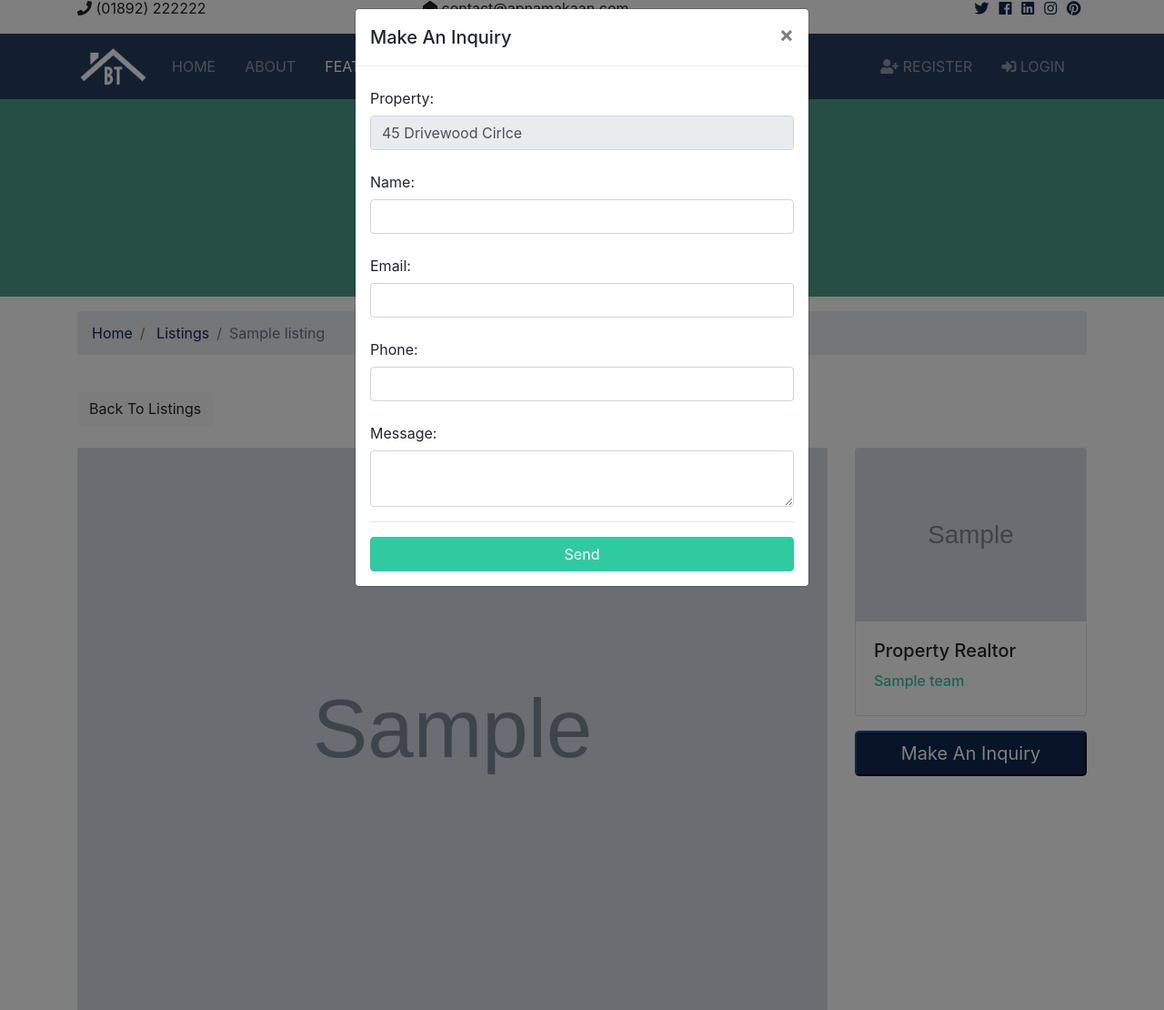
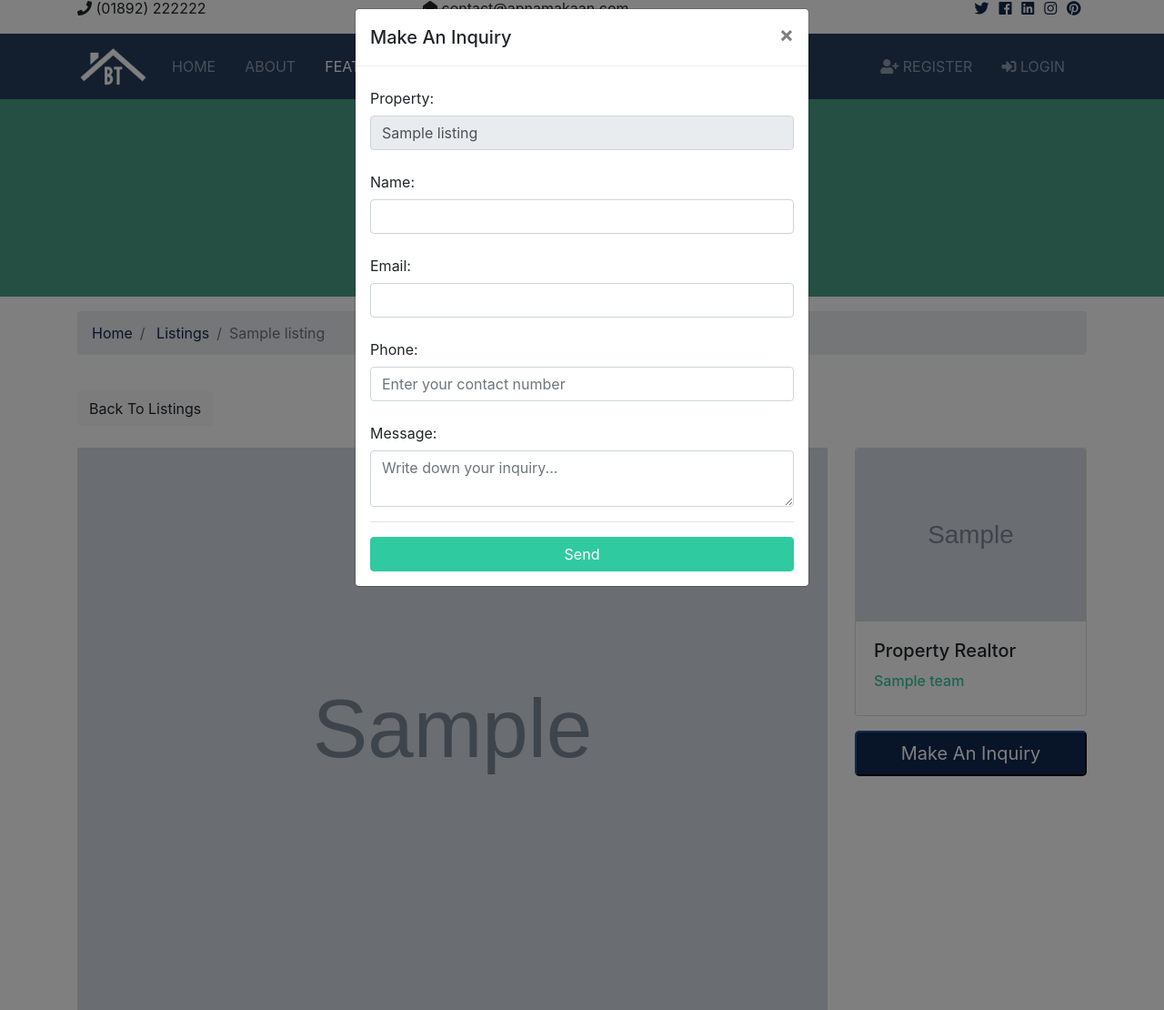
Before and after one commit to almostdevelopr/rentalproject, a Django app: page /listings/1 in a window 1280 px wide, after a click on "Make An Inquiry". Shown: the part 19-1129 px from the top of the page at 91% size. Run offline with Django 4.2, Linux system fonts and the light colour scheme; tables that the repository leaves empty hold one stand-in row (values such as "Sample post"); grey boxes marked "Sample" are stand-in pictures; some libraries are stand-ins or nearby versions.

Commit message:
Add contact form

```diff
--- /dev/null
+++ b/contacts/urls.py
@@ -0,0 +1,7 @@
+from django.urls import path
+
+from . import views
+
+urlpatterns = [
+    path('contact',views.contact,name='contact')
+]
--- a/contacts/views.py
+++ b/contacts/views.py
@@ -1,3 +1,4 @@
 from django.shortcuts import render
 
-# Create your views here.
+def contact(request):
+    return
--- a/rentalproject/urls.py
+++ b/rentalproject/urls.py
@@ -22,5 +22,6 @@ urlpatterns = [
     path('', include('pages.urls')),
     path('listings/', include('listings.urls')),
     path('accounts/', include('accounts.urls')),
+    path('contacts/', include('contacts.urls')),
     path('admin/', admin.site.urls),
 ]+static(settings.MEDIA_URL, document_root=settings.MEDIA_ROOT)
--- a/templates/listings/listing.html
+++ b/templates/listings/listing.html
@@ -167,26 +167,34 @@
           </button>
         </div>
         <div class="modal-body">
-          <form>
+          <form action="{% url 'contact' %}" method="POST">
+            {% csrf_token %}
+            {% if user.is_authenticated %}
+              <input type="hidden" name="user_id" value="{{user.id}}">
+            {% else %}
+              <input type="hidden" name="user_id" value="0">
+            {% endif %}
+            <input type="hidden" name="team_realtor_email" value="{{listing.team_realtor.email}}">
+            <input type="hidden" name="listing_id" value="{{listing.id}}">
             <div class="form-group">
               <label for="property_name" class="col-form-label">Property:</label>
-              <input type="text" name="listing" class="form-control" value="45 Drivewood Cirlce" disabled>
+              <input type="text" name="listing" class="form-control" value="{{ listing.title }}" disabled>
             </div>
             <div class="form-group">
               <label for="name" class="col-form-label">Name:</label>
-              <input type="text" name="name" class="form-control" required>
+              <input type="text" name="name" class="form-control" {% if user.is_authenticated %} value="{{ user.first_name }} {{ user.last_name }}" {% endif %} required>
             </div>
             <div class="form-group">
               <label for="email" class="col-form-label">Email:</label>
-              <input type="email" name="email" class="form-control" required>
+              <input type="email" name="email" class="form-control" {% if user.is_authenticated %} value="{{ user.email }}" {% endif %} required>
             </div>
             <div class="form-group">
               <label for="phone" class="col-form-label">Phone:</label>
-              <input type="text" name="phone" class="form-control">
+              <input type="text" name="phone" class="form-control" placeholder="Enter your contact number">
             </div>
             <div class="form-group">
               <label for="message" class="col-form-label">Message:</label>
-              <textarea name="message" class="form-control"></textarea>
+              <textarea name="message" class="form-control" placeholder="Write down your inquiry..."></textarea>
             </div>
             <hr>
             <input type="submit" value="Send" class="btn btn-block btn-secondary">
```
